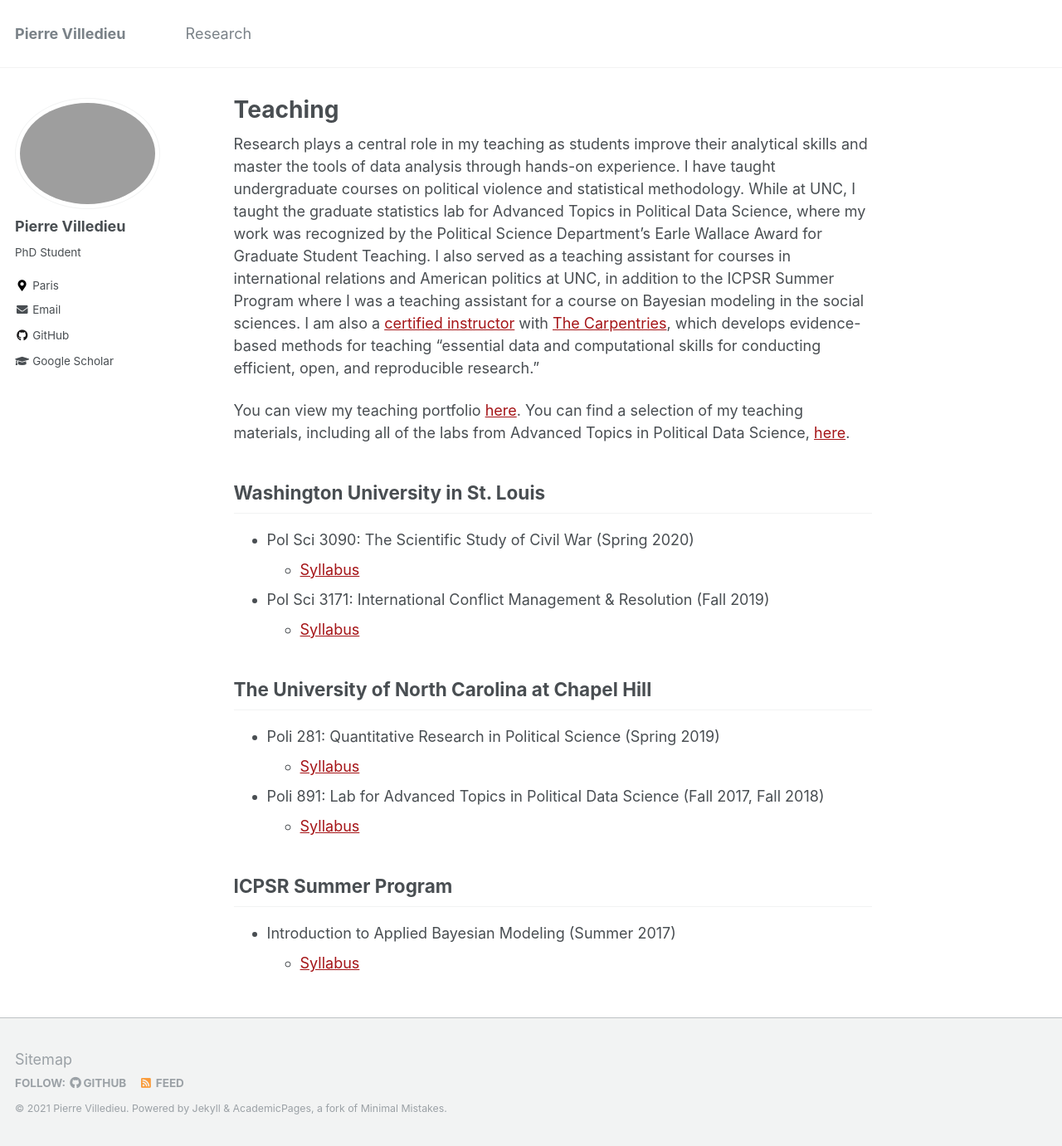
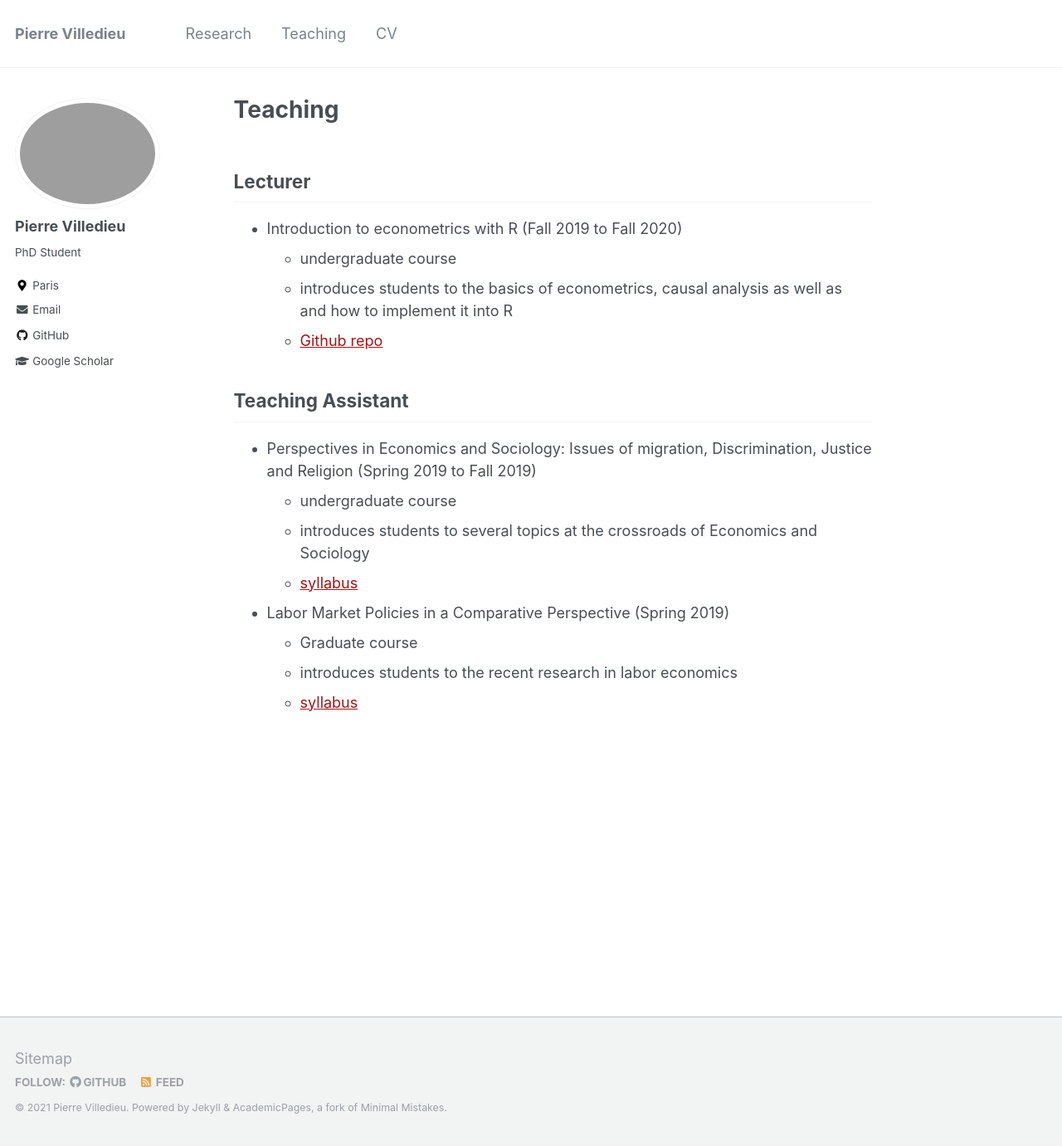
Before and after one commit to pvilledieu/pierre.villedieu, a Jekyll site: the page built from _pages/teaching.md, in a window 1280 px wide and 1381 px high. Shown: the whole window at 83% size. Built offline with Jekyll 4.4.1, drawn with Linux system fonts in a browser that asks for light colours.

Commit message:
add teaching section and Cv

```diff
--- a/_data/navigation.yml
+++ b/_data/navigation.yml
@@ -2,3 +2,7 @@
 main:
   - title: "Research"
     url: /research/
+  - title: "Teaching"
+    url: /teaching/
+  - title: "CV"
+    url: /cv/
--- a/_pages/teaching.md
+++ b/_pages/teaching.md
@@ -3,38 +3,18 @@ permalink: /teaching/
 title: "Teaching"
 ---
 
-Research plays a central role in my teaching as students improve their
-analytical skills and master the tools of data analysis through hands-on
-experience. I have taught undergraduate courses on political violence and
-statistical methodology. While at UNC, I taught the graduate statistics lab for
-Advanced Topics in Political Data Science, where my work was recognized by the
-Political Science Department's Earle Wallace Award for Graduate Student
-Teaching. I also served as a teaching assistant for courses in international
-relations and American politics at UNC, in addition to the ICPSR Summer Program
-where I was a teaching assistant for a course on Bayesian modeling in the social
-sciences. I am also a
-[certified instructor](https://carpentries.org/instructors/#jayrobwilliams) with
-[The Carpentries](https://carpentries.org/), which develops evidence-based
-methods for teaching "essential data and computational skills for conducting
-efficient, open, and reproducible research."
+## Lecturer
+- Introduction to econometrics with R (Fall 2019 to Fall 2020)
+    - undergraduate course
+    - introduces students to the basics of econometrics, causal analysis as well as and how to implement it into R
+    - [Github repo](https://github.com/ScPoEcon/ScPoEconometrics)
 
-
-You can view my teaching portfolio [here](/files/pdf/teaching/Portfolio.pdf).
-You can find a selection of my teaching materials, including all of the labs
-from Advanced Topics in Political Data Science, [here](/teaching-materials).
-
-## Washington University in St. Louis
-- Pol Sci 3090: The Scientific Study of Civil War (Spring 2020)
-    - [Syllabus](/files/pdf/teaching/PS 3090 Syllabus.pdf)
-- Pol Sci 3171: International Conflict Management & Resolution (Fall 2019)
-    - [Syllabus](/files/pdf/teaching/PS 3171 Syllabus.pdf)
-
-## The University of North Carolina at Chapel Hill
-- Poli 281: Quantitative Research in Political Science (Spring 2019)
-    - [Syllabus](/files/pdf/teaching/POLI 281 Syllabus.pdf)
-- Poli 891: Lab for Advanced Topics in Political Data Science (Fall 2017, Fall 2018)
-    - [Syllabus](/files/pdf/teaching/POLI 891 Syllabus.pdf)
-
-## ICPSR Summer Program
-- Introduction to Applied Bayesian Modeling (Summer 2017)
-    - [Syllabus](/files/pdf/teaching/bayes2017.pdf)
+## Teaching Assistant
+- Perspectives in Economics and Sociology: Issues of migration, Discrimination, Justice and Religion (Spring 2019 to Fall 2019)
+    - undergraduate course
+    - introduces students to several topics at the crossroads of Economics and Sociology
+    - [syllabus](https://pvilledieu.github.io/pvilledieu/files/pdf/teaching/syllabus_perspect_eco_socio.pdf)
+- Labor Market Policies in a Comparative Perspective (Spring 2019)
+    - Graduate course
+    - introduces students to the recent research in labor economics
+    - [syllabus](https://pvilledieu.github.io/pvilledieu/files/pdf/teaching/syllabus_labor.pdf)
```
Also changed, not shown: _pages/cv.md (+2 -2 lines), _pages/research.html (+17 -5 lines), _pages/research.md (+3 -1 lines), 7 other files.
